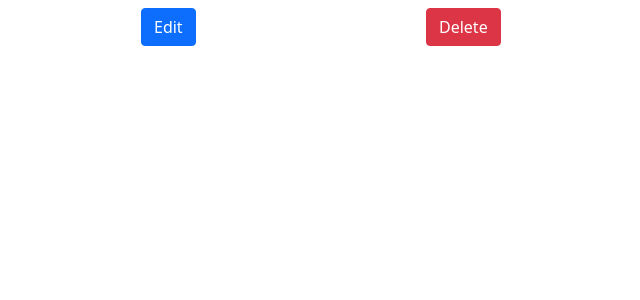
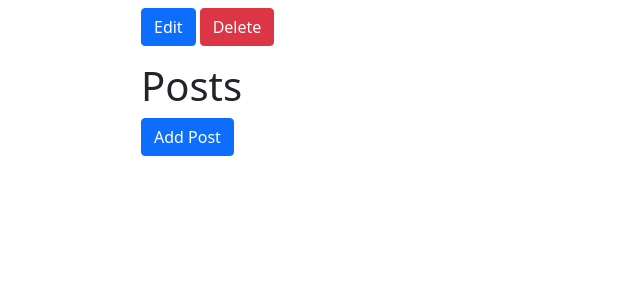
Before and after one commit to thatguyish/blogly, a Flask app: page /users/1 in a window 1280 px wide. Shown: the top 300 px of the page, without its empty margins (511-1151 px from the left). Run offline with Flask 2, Linux system fonts and the light colour scheme.

Commit message:
user detail u.i spacing changes

```diff
--- a/templates/user_detail.html
+++ b/templates/user_detail.html
@@ -8,18 +8,31 @@
         </div>
         <div class="col">
             <h1>{{user.first_name}} {{user.last_name}}</h1>
-            <div class="row">
-                <div class="col">
+            <div class="d-flex">
+                <div>
                     <form action="/users/{{user.id}}/edit" method="GET">
                         <button class="btn btn-primary">Edit</button>
                     </form>
                 </div>
-                <div class="col">
+                <div class="ms-1">
                     <form action="/users/{{user.id}}/delete" method="post">
                         <button class="btn btn-danger">Delete</button>
                     </form>
                 </div>
             </div>
+            <div class="row">
+                <h1 class="mt-3">Posts</h1>
+                {%if posts%}
+                <ul>
+                {%for post in posts%}
+                    <li><a href="/posts/{{post.id}}">{{post.title}}</a></li>
+                {%endfor%}
+                </ul>
+                {%endif%}
+                <form action="/users/{{user.id}}/posts/new" method="get">
+                    <button class="btn btn-primary" type="submit">Add Post</button>
+                </form>
+            </div>
         </div>
     </div>
 </div>
```
